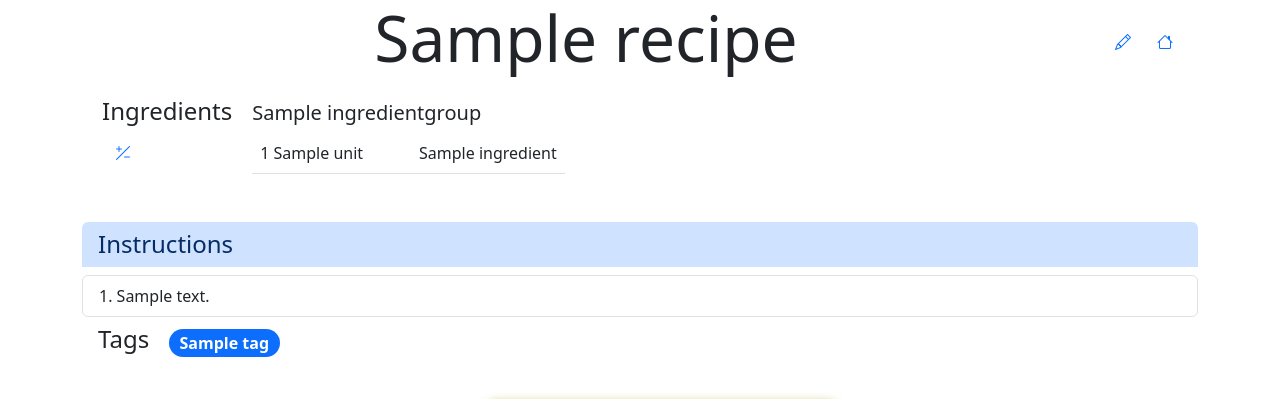
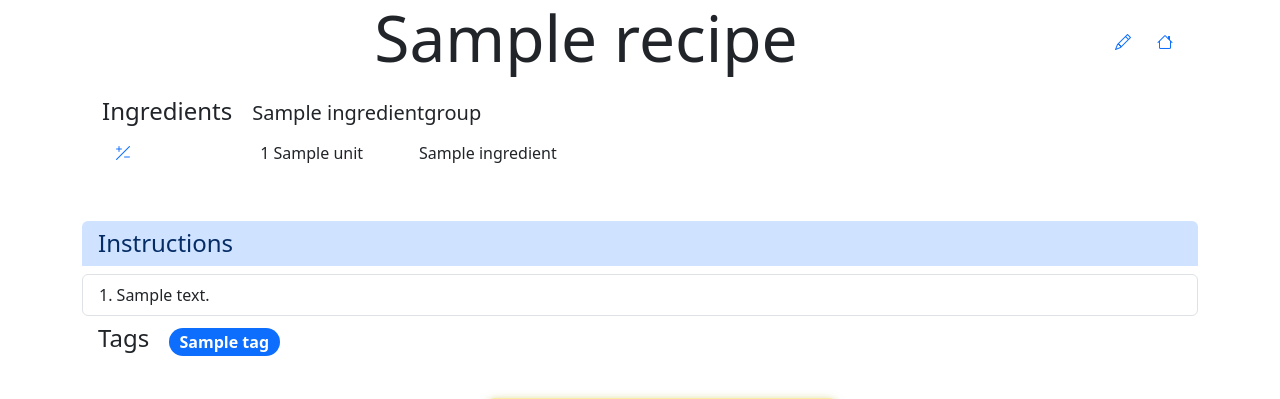
Before and after one commit to schovkla/cookbook, a Django app: page /recipe/1/ in a window 1280 px wide. Shown: the top 399 px of the page. Run offline with Django 4.2, Linux system fonts and the light colour scheme; tables that the repository leaves empty hold one stand-in row (values such as "Sample post"); some libraries are stand-ins or nearby versions.

Commit message:
Not show border after last row of table

```diff
--- a/cookbook_app/templates/cookbook_app/ingredients.html
+++ b/cookbook_app/templates/cookbook_app/ingredients.html
@@ -1,4 +1,10 @@
 {% load i18n %}
+
+<style>
+    .table tr:last-child td {
+        border: none;
+    }
+</style>
 
 <div class="list-group">
     <div class="list-group-item border-0">
```
